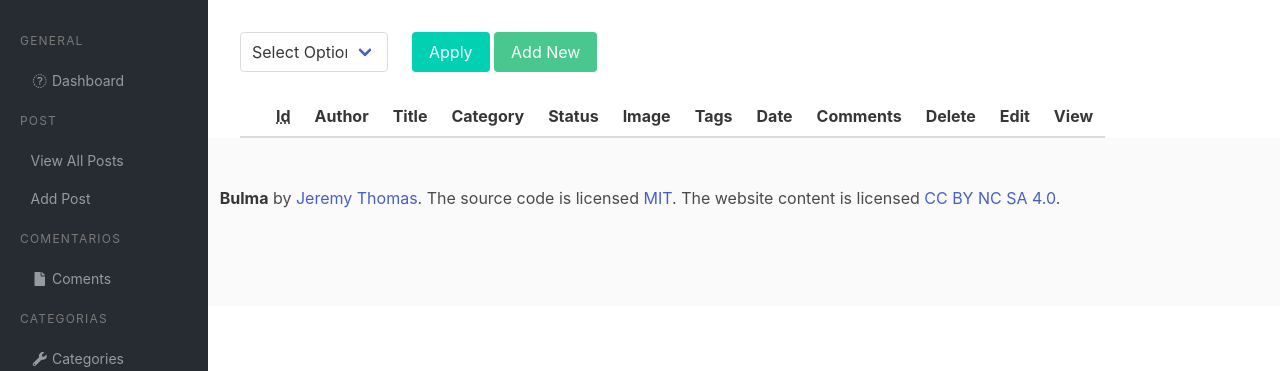
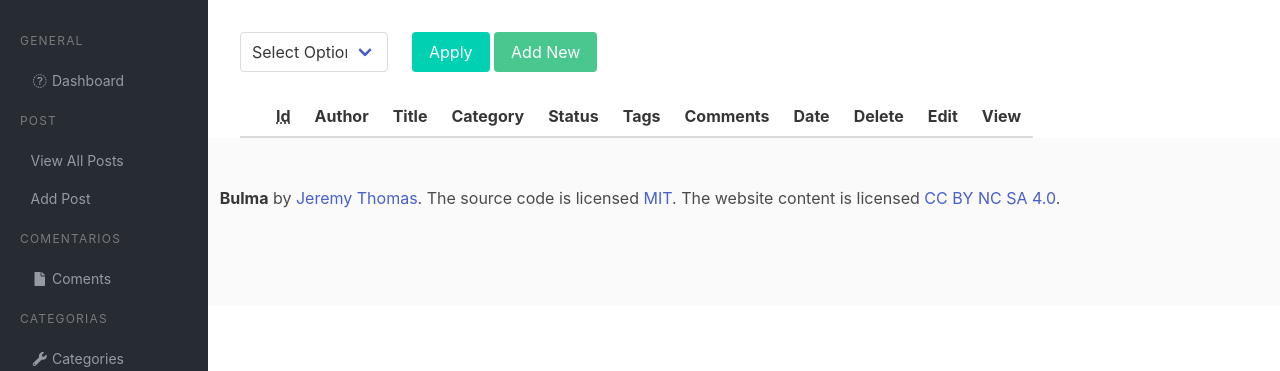
Before and after one commit to SubjectZeroo/Blog-CMS, a PHP site: page /admin/posts.php in a window 1280 px wide. Shown: the part 52-423 px from the top of the page. Run offline with PHP 8.4, Linux system fonts and the light colour scheme; the visitor is signed in with stand-in values (Sample User, id 1); data that the repository does not hold is empty; some libraries are stand-ins or nearby versions.

```diff
--- a/admin/includes/add_posts.php
+++ b/admin/includes/add_posts.php
@@ -124,7 +124,7 @@ $query .= "VALUES ({$post_category_id},
 
     <div class="file">
         <label class="file-label">
-            <input class="file-input" type="file" name="resume">
+            <input class="file-input" type="file" name="image">
             <span class="file-cta">
             <span class="file-icon">
                 <i class="fas fa-upload"></i>
--- a/admin/includes/view_all_post.php
+++ b/admin/includes/view_all_post.php
@@ -25,8 +25,9 @@ if(isset($_POST['checkBoxArray'])){
 }
 
 ?>
+<div class="">
   <form action="" method="post">
-  <table class="table">
+    <table class="table is-responsive">
       <div class="columns">
           <div id="bulkOptionsContainer" class="column is-2">
             <div class="select">
@@ -52,10 +53,11 @@ if(isset($_POST['checkBoxArray'])){
           <th>Title</th>
           <th>Category</th>
           <th>Status</th>
-        <th>Image</th>
+          <!-- <th>Image</th> -->
           <th>Tags</th>
+          <th>Comments</th>
           <th>Date</th>
-        <th>Comments</th>
+
 
           <th>Delete</th>
           <th>Edit</th>
@@ -74,7 +76,7 @@ if(isset($_POST['checkBoxArray'])){
                                     $post_title = $row['post_title'];
                                     $post_category_id = $row['post_category_id'];
                                     $post_status = $row['post_status'];
-                                  $post_image = $row['post_image'];
+                                    // $post_image = $row['post_image'];
                                     $post_tags = $row['post_tags'];
                                     $post_comment_count = $row['post_comment_count'];
                                     $post_date = $row['post_date'];
@@ -102,7 +104,7 @@ if(isset($_POST['checkBoxArray'])){
 
 
                                       echo "<td>$post_status </td> ";
-                                    echo "<td>$post_image </td> ";
+                                      // echo "<td>$post_image </td> ";
                                       echo "<td>$post_tags </td> ";
                                       echo "<td>$post_comment_count</td> ";
                                       echo "<td> $post_date</td> ";
@@ -116,6 +118,8 @@ if(isset($_POST['checkBoxArray'])){
       </tbody>
     </table>
   </form>
+</div>
+
 <?php
           if(isset($_GET['delete'])) {
               $the_post_id = $_GET['delete'];
--- a/includes/footer.php
+++ b/includes/footer.php
@@ -1,6 +1,3 @@
-
-
-
         </div>
     </div>
 </section>
--- a/post.php
+++ b/post.php
@@ -23,7 +23,7 @@
     <div class="card">
         <div class="card-image">
             <!-- <figure class="image is-4by3"> -->
-                <img src="http://placehold.it/1200x420" alt="Placeholder image">
+            <img src="http://placehold.it/1200x420" alt="Placeholder image">
             <!-- </figure> -->
         </div>
         <div class="card-content">
@@ -158,9 +158,8 @@
     </div>
 
     <!-- Blog Sidebar Widgets Column -->
-
 </div>
 <!-- /.row -->
+<hr>
 <?php include  "includes/sidebar.php"?>
-<hr>
 <?php include  "includes/footer.php"?>
```
Also changed, not shown: category.php (+6 -1 lines), includes/header.php (+5 -5 lines), index.php (+48 -14 lines). Lines whose indentation alone changed are shown as unchanged.
